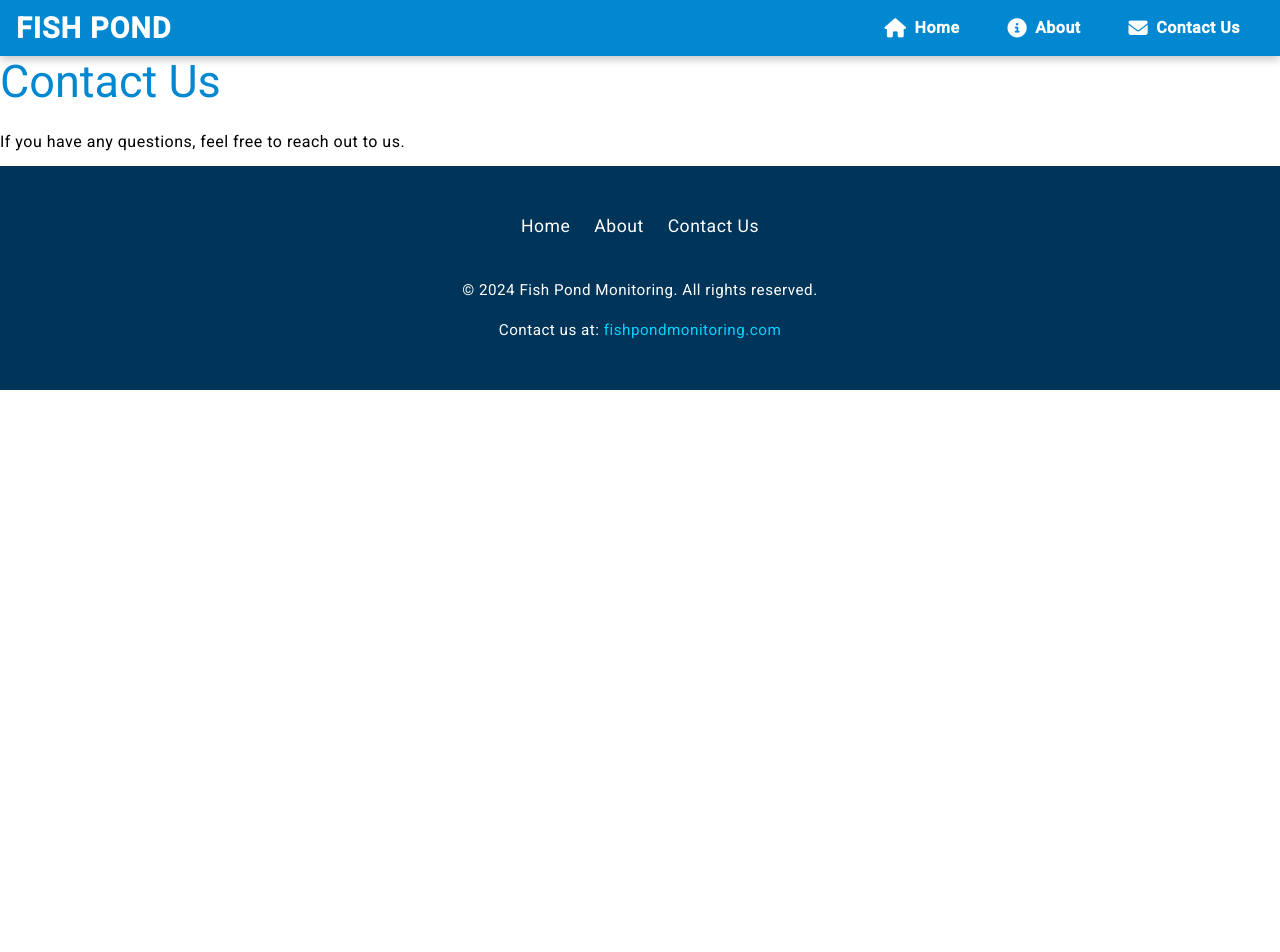
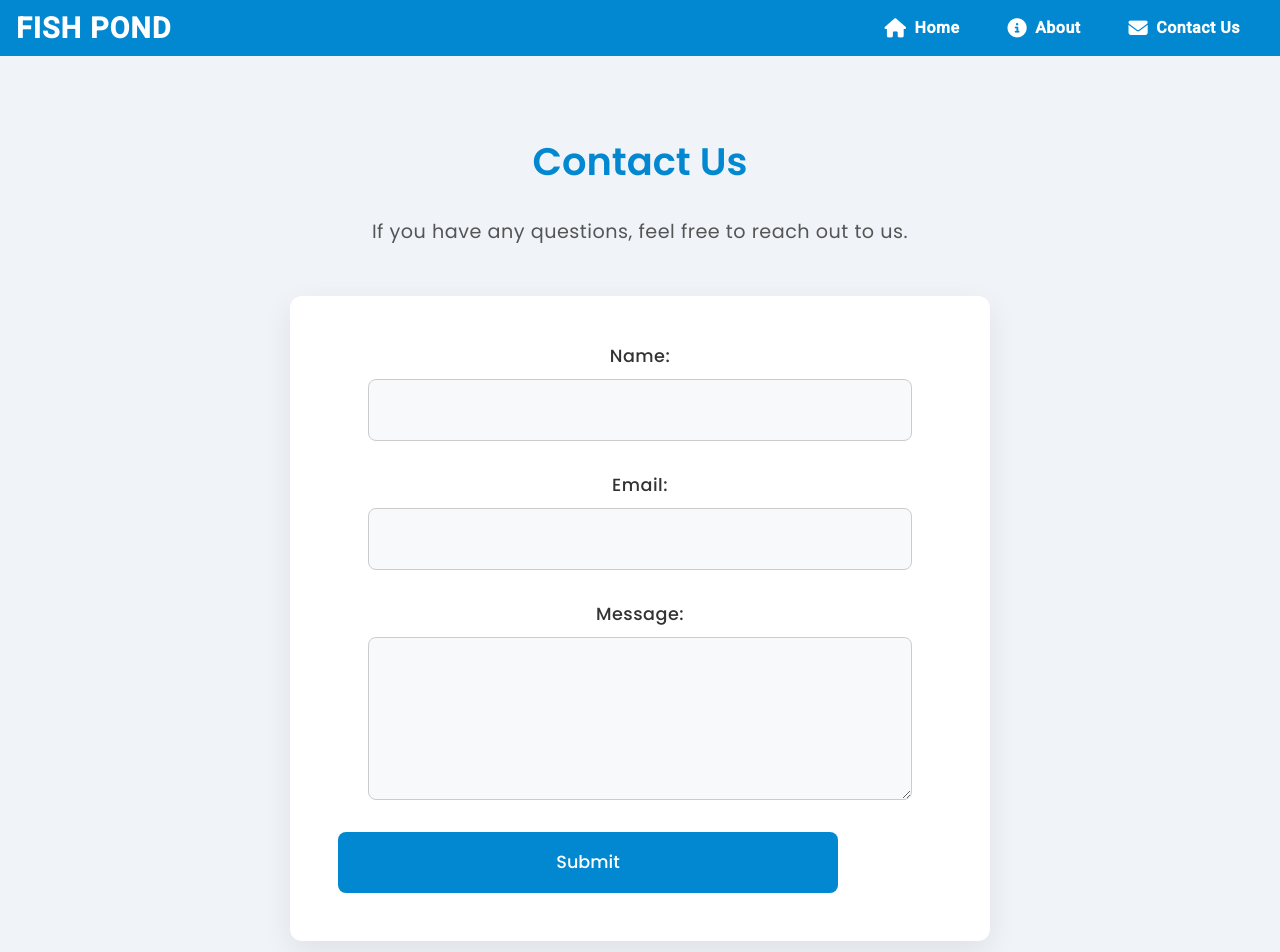
Before and after one commit to minnukota381/Fish-Pond-Monitoring-UI, an Angular app: page /contact in a window 1280 px wide. Shown: the top 952 px of the page. Before the commit the page ends 800 px from the top, so only its background shows below. Built offline with nearby package versions, Linux system fonts and the light colour scheme.

Commit message:
"Updated contact component CSS and HTML to add styling and form elements"

```diff
--- a/src/app/contact/contact.component.css
+++ b/src/app/contact/contact.component.css
@@ -1,8 +1,92 @@
+@import url('https://fonts.googleapis.com/css2?family=Poppins:wght@400;500;600&display=swap');
+
+.contact-section {
+  background-color: #f0f4f8;
+  padding: 80px 0;
+}
+
+.contact-section-inner {
+  max-width: 700px;
+  margin: 0 auto;
+  padding: 0 20px;
+}
+
 h2 {
   color: #0288d1;
+  font-family: 'Poppins', sans-serif;
+  font-size: 2.4rem;
+  font-weight: 600;
+  margin-bottom: 1.8rem;
+  text-align: center;
 }
 
 p {
+  font-family: 'Poppins', sans-serif;
+  font-size: 1.2rem;
+  line-height: 1.6;
+  color: #555;
+  margin-bottom: 3rem;
+  text-align: center;
+}
+
+.contact-form {
+  background-color: #fff;
+  border-radius: 12px;
+  padding: 3rem;
+  box-shadow: 0 10px 30px rgba(0, 0, 0, 0.08);
+}
+
+.form-group {
+  margin-bottom: 2rem;
+  display: flex;
+  flex-direction: column;
+  align-items: center;
+}
+
+.form-group label {
+  display: block;
+  font-family: 'Poppins', sans-serif;
+  font-size: 1.1rem;
+  font-weight: 500;
+  color: #333;
+  margin-bottom: 0.7rem;
+}
+
+.form-group input,
+.form-group textarea {
+  width: 100%;
+  max-width: 500px;
+  padding: 1.1rem 1.3rem;
   font-size: 1rem;
-  line-height: 1.5;
+  font-family: 'Poppins', sans-serif;
+  border: 1px solid #ccc;
+  border-radius: 8px;
+  background-color: #f8f9fa;
+  transition: border-color 0.3s ease;
 }
+
+.form-group input:focus,
+.form-group textarea:focus {
+  outline: none;
+  border-color: #0288d1;
+}
+
+.btn {
+  display: block;
+  width: 100%;
+  max-width: 500px;
+  background-color: #0288d1;
+  color: #fff;
+  font-family: 'Poppins', sans-serif;
+  font-size: 1.1rem;
+  font-weight: 500;
+  padding: 1.1rem 1.6rem;
+  border: none;
+  border-radius: 8px;
+  cursor: pointer;
+  transition: background-color 0.3s ease;
+}
+
+.btn:hover {
+  background-color: #0069c0;
+}
--- a/src/app/contact/contact.component.html
+++ b/src/app/contact/contact.component.html
@@ -1,2 +1,24 @@
-<h2>Contact Us</h2>
-<p>If you have any questions, feel free to reach out to us.</p>
+<section class="contact-section">
+  <div class="contact-section-inner">
+    <h2>Contact Us</h2>
+    <p>If you have any questions, feel free to reach out to us.</p>
+
+    <div class="contact-form">
+      <form>
+        <div class="form-group">
+          <label for="name">Name:</label>
+          <input type="text" id="name" name="name" required>
+        </div>
+        <div class="form-group">
+          <label for="email">Email:</label>
+          <input type="email" id="email" name="email" required>
+        </div>
+        <div class="form-group">
+          <label for="message">Message:</label>
+          <textarea id="message" name="message" rows="5" required></textarea>
+        </div>
+        <button type="submit" class="btn">Submit</button>
+      </form>
+    </div>
+  </div>
+</section>
```
